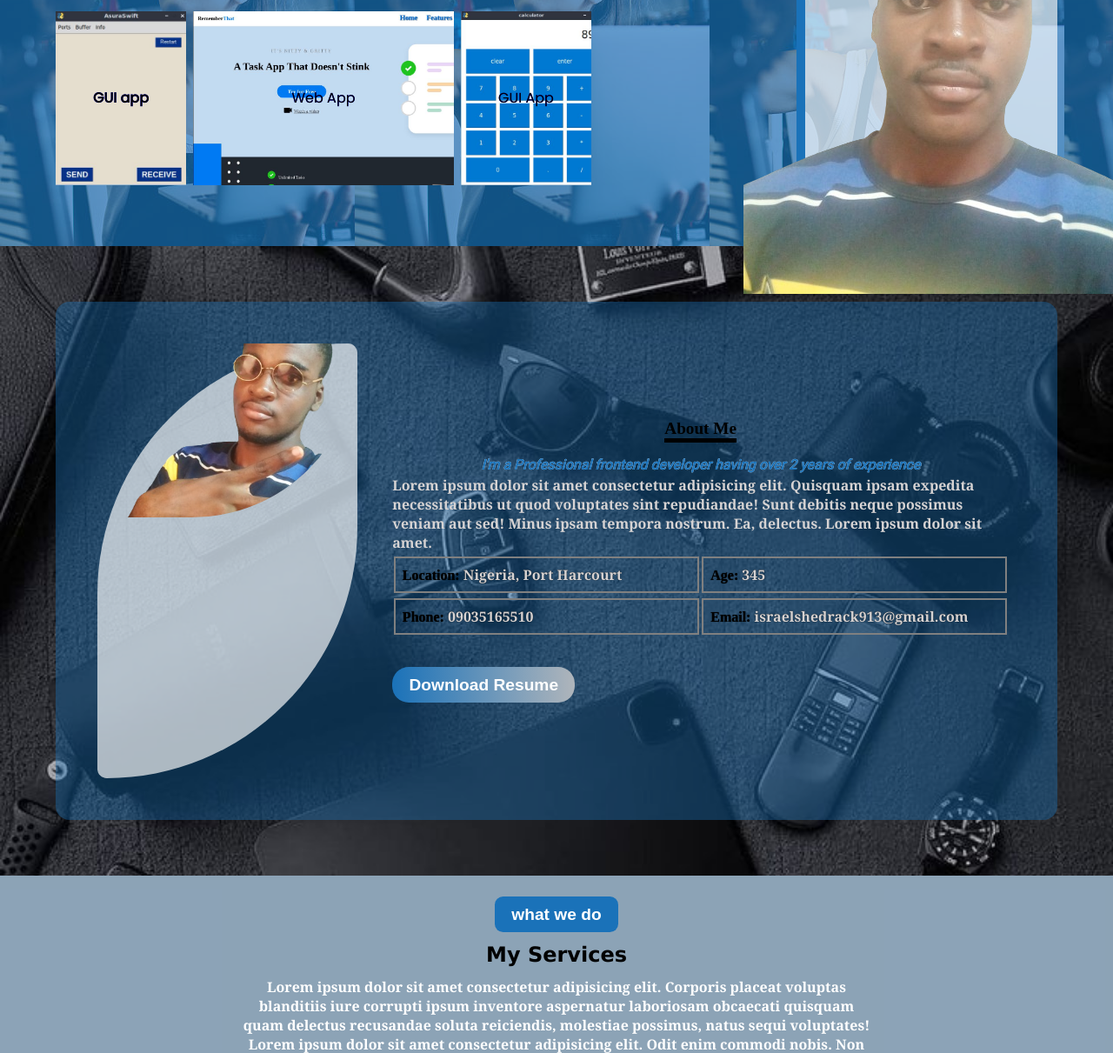
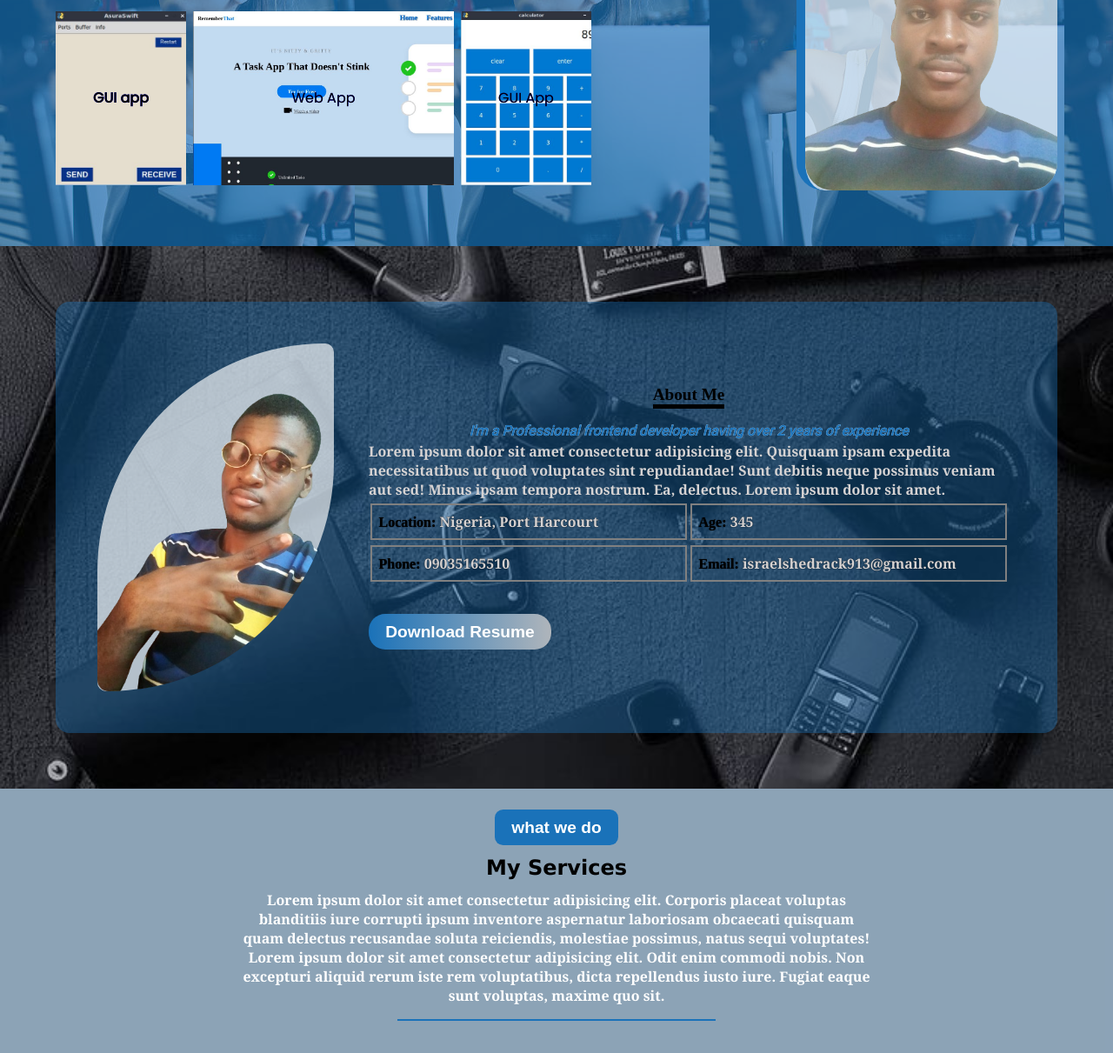
Before and after one commit to Asuraking913/Portfolio_test, a plain HTML site: page index.html in a window 1280 px wide. Shown: the part 249-1460 px from the top of the page at 87% size. Drawn offline with Linux system fonts and the light colour scheme.

Commit message:
New changes to repo

```diff
--- a/css/main.scss
+++ b/css/main.scss
@@ -468,10 +468,14 @@ section.service {
                 align-items: center;
                 border-left: 10px solid  rgb(26, 114, 185);
                 border-top: 10px solid  rgb(26, 114, 185);
+                border-radius: 2em;
 
                 img {
                     display: block;
                     object-fit: cover;
+                    height: 339px;
+                    width: 300px;
+                    border-radius: 2em;
                 }
             }
         }
@@ -491,14 +495,20 @@ section.service {
         }
 
         .my-img {
-            height: 500px;
-            width: 80%;
+            height: 400px;
+            width: 70%;
             border-top-left-radius: 40em;
             border-bottom-right-radius: 40em;
             // border-top-right-radius: 6em;
+            display: flex;
+            align-items: center;
+            justify-content: center;
 
             img {
                 border-bottom-right-radius: 30em;
+                width: 100%;
+                height: 100%;
+
             }
 
             .cont {
```
Also changed, not shown: css/main.css, 1 other file.
